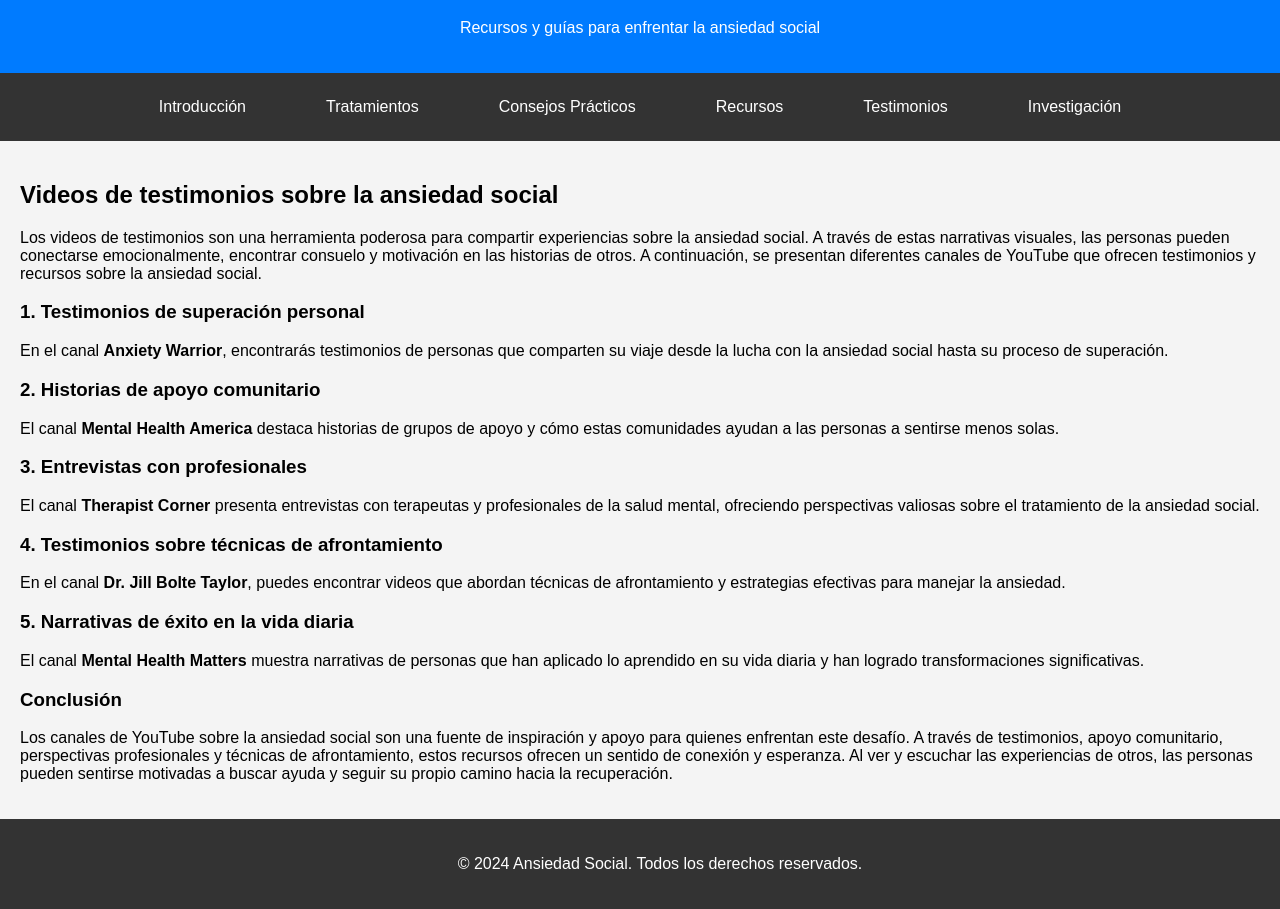
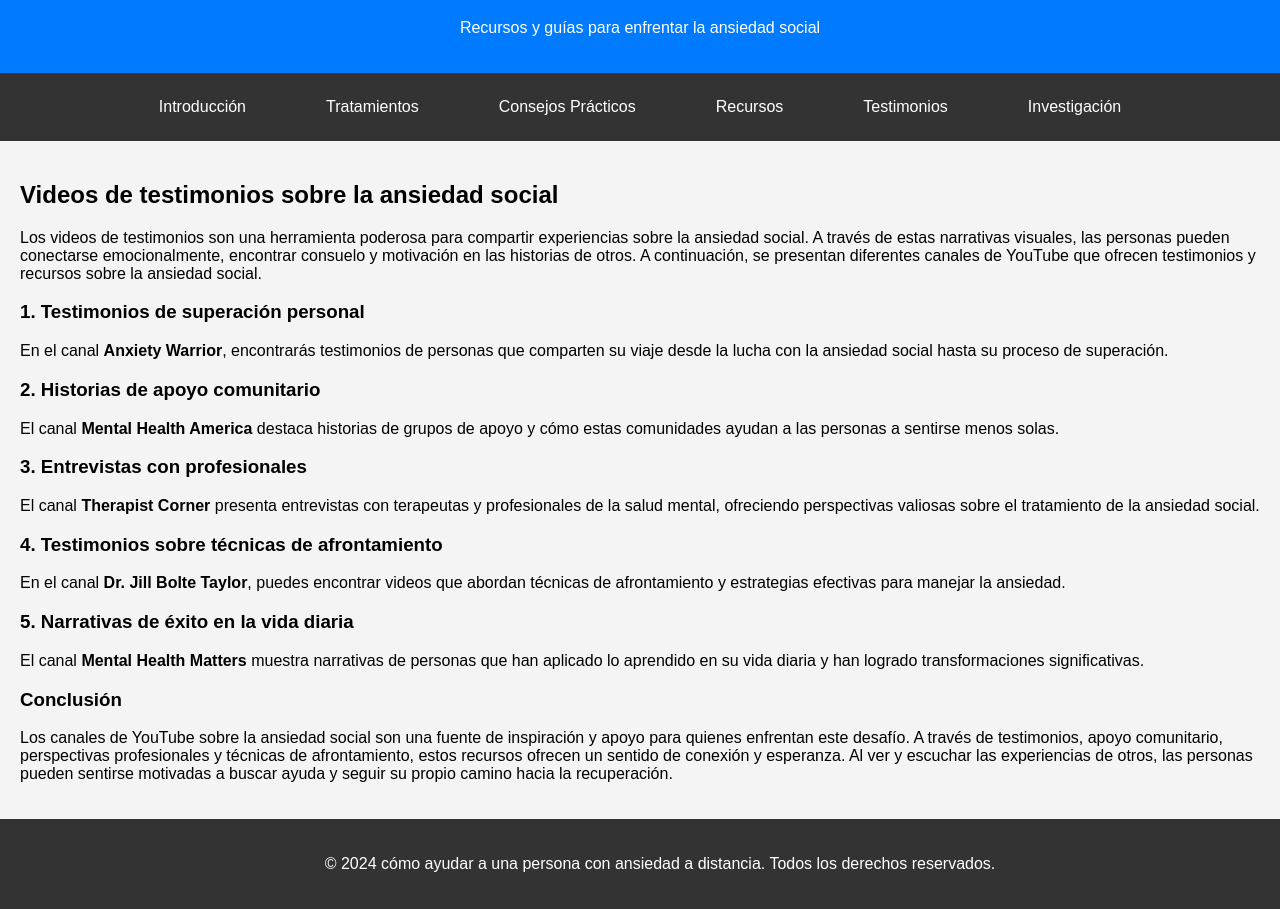
Before and after one commit to snucara/como-ayudar-a-una-persona-con-ansiedad-a-distancia, a plain HTML site: page 30.html in a window 1280 px wide. Shown: the part 81-990 px from the top of the page. Drawn offline with Linux system fonts and the light colour scheme.

Commit message:
Update 30.html

```diff
--- a/30.html
+++ b/30.html
@@ -186,7 +186,7 @@
 </main>
 
 <footer>
-    <p>&copy; 2024 Ansiedad Social. Todos los derechos reservados.</p>
+    <p>&copy; 2024 cómo ayudar a una persona con ansiedad a distancia. Todos los derechos reservados.</p>
 </footer>
 
 <script>
```
